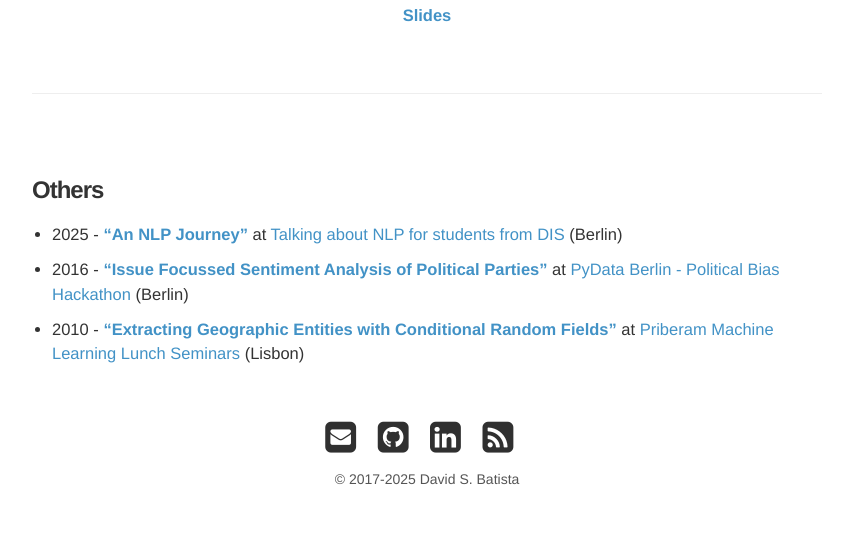
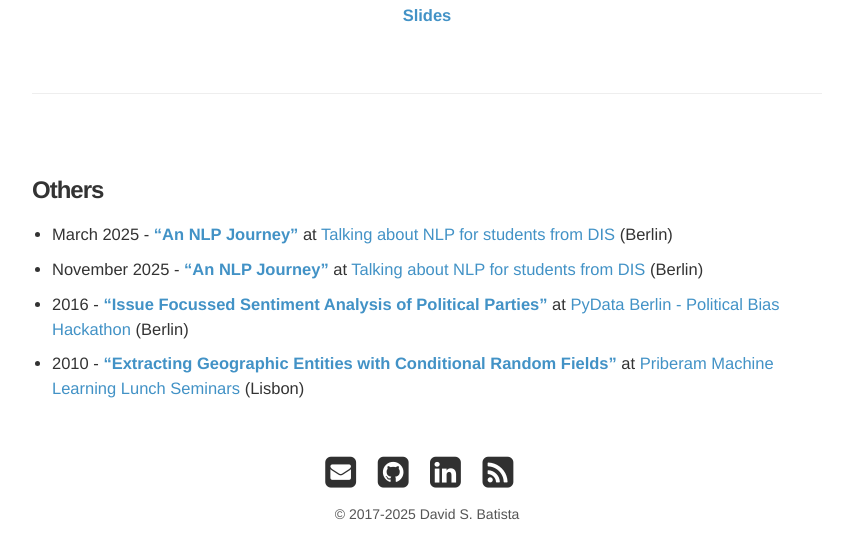
Before and after one commit to davidsbatista/davidsbatista.net, a Jekyll site: the page built from talks.md, in a window 1280 px wide and 900 px high, scrolled down 2889 px, cut to the strip 360-900 px from the top of the window. Shown: the whole strip, without its empty margins (213-1066 px from the left). Built offline with Jekyll 4.4.1, drawn with Linux system fonts in a browser that asks for light colours; nearby versions of some CDN libraries; before the commit the page ends 3754 px from its top, so only the background shows below that.

Commit message:
adding one more NLP DSI talk

```diff
--- a/talks.md
+++ b/talks.md
@@ -96,7 +96,9 @@ Presenting [__BREDS__](https://github.com/davidsbatista/BREDS){:target="blank"},
 
 #### __Others__
 
-* 2025 - <a href="/assets/documents/talks/2025-DIS-Students-NaturalLanguageProcessing.pdf" target="_blank">__"An NLP Journey"__</a> at <a href="https://disabroad.org/stockholm/" target="_blank">Talking about NLP for students from DIS</a> (Berlin)
+* March 2025 - <a href="/assets/documents/talks/2025-DIS-Students-NaturalLanguageProcessing.pdf" target="_blank">__"An NLP Journey"__</a> at <a href="https://disabroad.org/stockholm/" target="_blank">Talking about NLP for students from DIS</a> (Berlin)
+
+* November 2025 - <a href="/assets/documents/talks/NLP-DSI-Journey-2025_11_05.pdf" target="_blank">__"An NLP Journey"__</a> at <a href="https://disabroad.org/stockholm/" target="_blank">Talking about NLP for students from DIS</a> (Berlin)
 
 * 2016 - <a href="/assets/documents/talks/pydata_berlin_hackathon_presentation_2016.pdf" target="_blank">__"Issue Focussed Sentiment Analysis of Political Parties"__</a> at <a href="https://www.meetup.com/PyData-Berlin/events/232774832/?eventId=232774832" target="_blank">PyData Berlin - Political Bias Hackathon</a> (Berlin)
 
```
Also changed, not shown: 1 other file.
